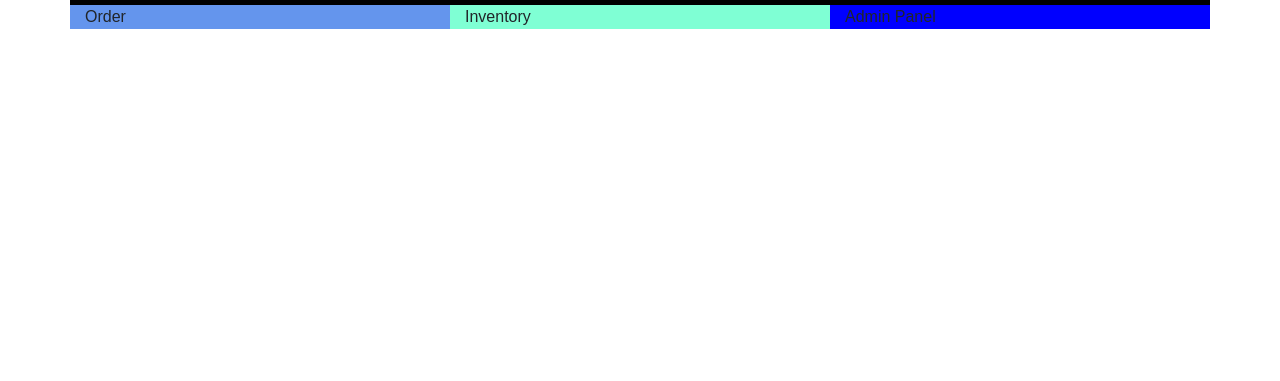
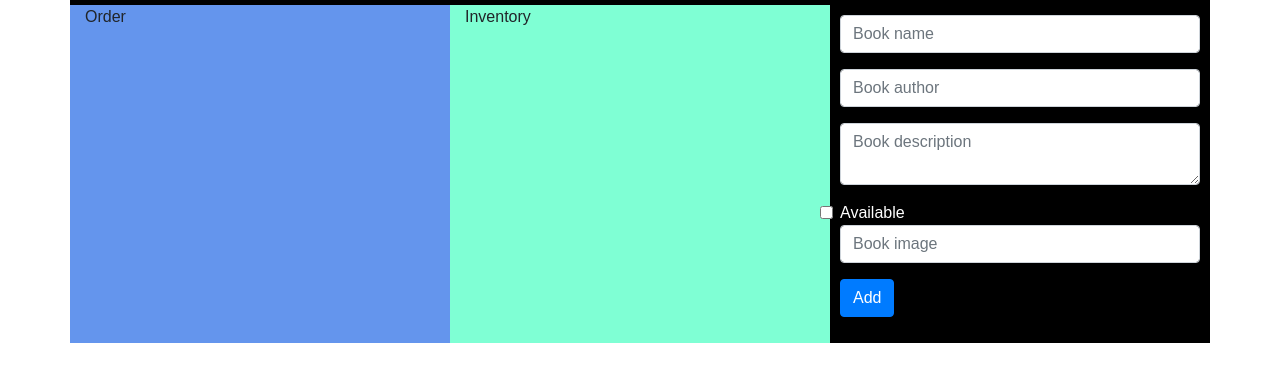
Before and after one commit to MichalHondowicz/react-redux-sandbox, a React app: page / in a window 1280 px wide. Shown: the part 51-432 px from the top of the page. Built offline with nearby package versions, Linux system fonts and the light colour scheme.

Commit message:
Form added to AdminPanel

```diff
--- a/src/components/AdminPanel.js
+++ b/src/components/AdminPanel.js
@@ -3,9 +3,33 @@ import React from 'react';
 class AdminPanel extends React.Component {
 
     render() {
+
         return (
             <div className='adminPanel col-md-4'>
-                Admin Panel
+                <form>
+                    <div className='form-group'>
+                        <input type='text' placeholder='Book name' id='book' name='name'
+                               className='form-control'/>
+                    </div>
+                    <div className='form-group'>
+                        <input type='text' placeholder='Book author' id='author' name='author'
+                               className='form-control'/>
+                    </div>
+                    <div className='form-group'>
+                        <textarea placeholder='Book description' id='description' name='description'
+                                  className='form-control'/>
+                    </div>
+                    <div className='form-group'>
+                        <input type='checkbox' id='availability' name='availability'
+                               className='form-check-input'/>
+                        <label for="availability" className='form-check-label'>Available</label>
+                        <div className='form-group'>
+                            <input type='text' placeholder='Book image' id='image' name='image'
+                                   className='form-control'/>
+                        </div>
+                        <button type='submit' className='btn btn-primary'>Add</button>
+                    </div>
+                </form>
             </div>
         )
     }
--- a/src/index.css
+++ b/src/index.css
@@ -13,7 +13,9 @@ body {
 }
 
 .adminPanel {
-    background-color: blue;
+    background-color:black;
+    padding: 10px;
+    color: white;
 }
 
 .inventory {
```
